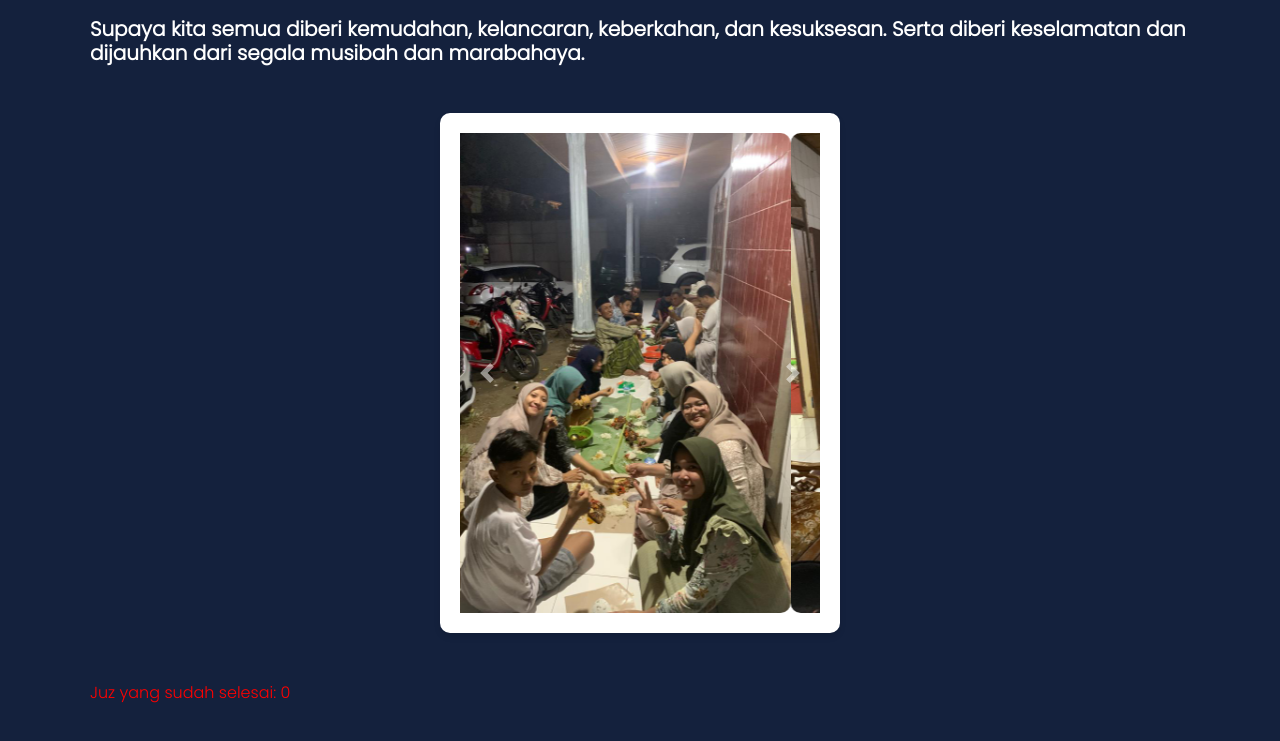
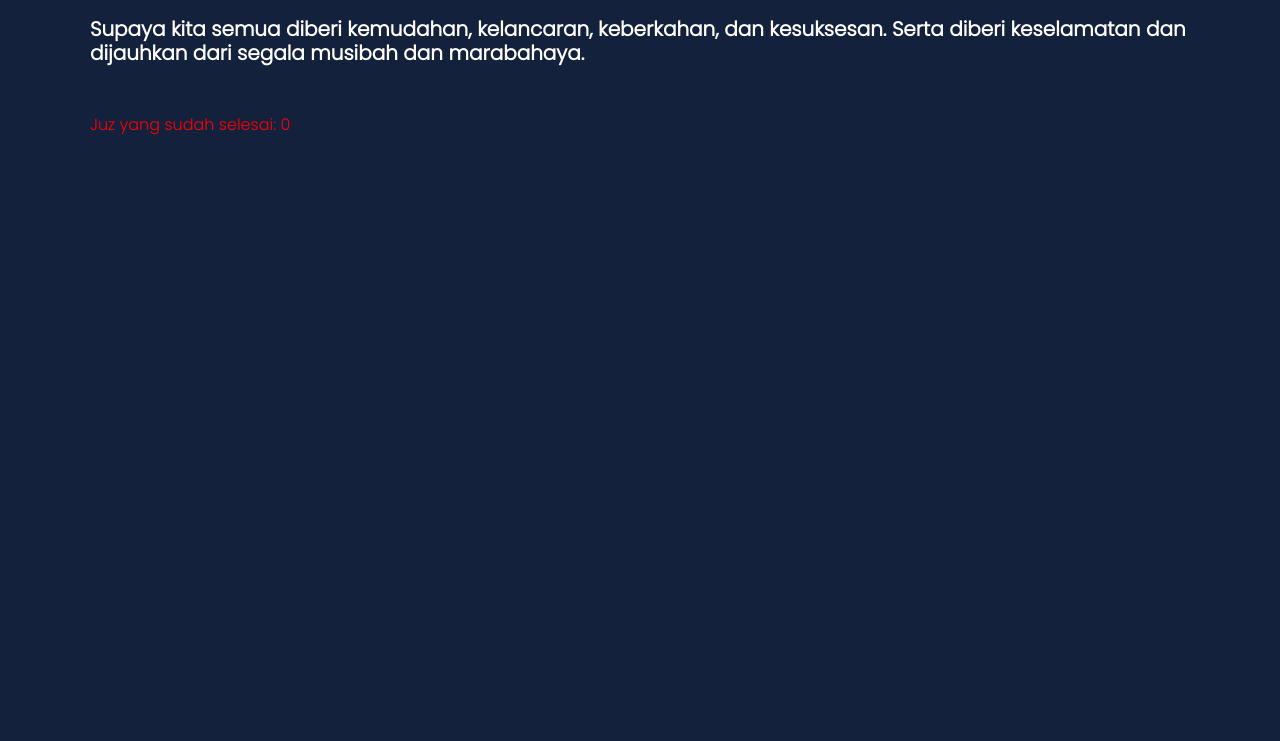
Before and after one commit to Wahdannajmil/website-khataman-alquran, a website: page index.html in a window 1280 px wide. Shown: the part 1025-1766 px from the top of the page. After the commit the page ends 1218 px from the top, so only its background shows below. Drawn offline with nearby package versions, Linux system fonts and the light colour scheme; some packages are replaced by stand-ins of ours; no server answers; a script that the page names is missing.

Commit message:
remove carousel image

```diff
--- a/index.html
+++ b/index.html
@@ -86,7 +86,7 @@
     </div> -->
       <!-- Carousel Tailwind -->
       <!-- ... Kode HTML sebelumnya ... -->
-
+<!--
       <div class="mt-5 mb-5">
         <div class="card shadow-md mx-auto w-3/4 overflow-hidden">
           <div id="imageCarousel" class="carousel slide" data-ride="carousel">
@@ -141,11 +141,11 @@
             </div>
           </div>
         </div>
-      </div>
+      </div> -->
 
       <!-- ... Kode HTML sebelumnya ... -->
 
-      <p id="juzStats" class="keterangan mb-3">Juz yang sudah selesai: 0</p>
+      <p id="juzStats" class="keterangan mb-2 mt-5">Juz yang sudah selesai: 0</p>
       <div id="dataContainer"></div>
     </div>
 
```
